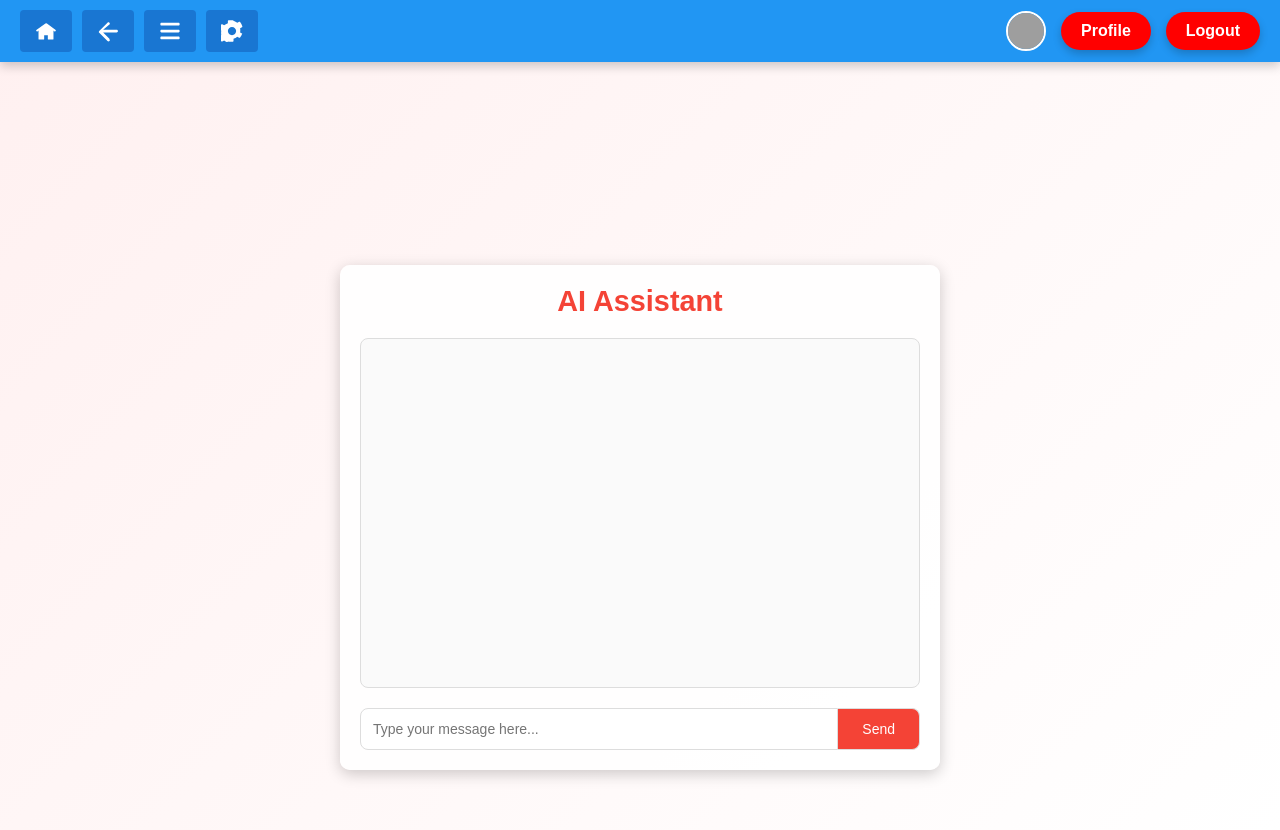
After one commit to DanteZarantes/ccc, a Django app: page /todolist/chat/ in a window 1280 px wide. The commit adds this page. Run offline with Django 5.2, Linux system fonts and the light colour scheme; a user stored in the database is signed in; grey boxes are pictures that could not be loaded.

Commit message:
nitial commit

```diff
--- /dev/null
+++ b/todolist/templates/chat_page.html
@@ -0,0 +1,161 @@
+{% load static %}
+
+<!DOCTYPE html>
+<html lang="en">
+<head>
+    <meta charset="UTF-8">
+    <title>AI Assistant</title>
+    <!-- Если нужно подключать стили, сделайте это здесь -->
+    <style>
+        /* Дополнительные стили для чата */
+        .chat-container {
+            margin: 40px auto;
+            width: 100%;
+            max-width: 600px;
+            background: rgba(255, 255, 255, 0.9);
+            border-radius: 10px;
+            box-shadow: 0 4px 15px rgba(0, 0, 0, 0.2);
+            padding: 20px;
+            z-index: 2; /* Чтобы было над плавающими элементами */
+            position: relative;
+        }
+        .chat-title {
+            text-align: center;
+            color: #f44336;
+            margin-bottom: 20px;
+            font-size: 1.8rem;
+        }
+        #chat-window {
+            border: 1px solid #ddd;
+            border-radius: 8px;
+            width: 100%;
+            height: 350px;
+            overflow-y: auto;
+            padding: 15px;
+            background-color: #fafafa;
+            margin-bottom: 20px;
+        }
+        .message {
+            margin-bottom: 15px;
+            line-height: 1.5;
+            font-size: 14px;
+            padding: 8px 12px;
+            border-radius: 8px;
+        }
+        .user {
+            background-color: #e7f0fd;
+            color: #064579;
+            text-align: right;
+        }
+        .gpt {
+            background-color: #e6f7e6;
+            color: #256029;
+            text-align: left;
+        }
+        .input-area {
+            display: flex;
+            width: 100%;
+        }
+        #user-message {
+            flex: 1;
+            padding: 12px;
+            font-size: 14px;
+            border: 1px solid #ddd;
+            border-top-left-radius: 8px;
+            border-bottom-left-radius: 8px;
+            outline: none;
+        }
+        #send-btn {
+            padding: 12px 24px;
+            font-size: 14px;
+            border: 1px solid #ddd;
+            border-top-right-radius: 8px;
+            border-bottom-right-radius: 8px;
+            background-color: #f44336;
+            color: #fff;
+            cursor: pointer;
+            transition: background-color 0.3s ease;
+            border-left: none;
+        }
+        #send-btn:hover {
+            background-color: #d32f2f;
+        }
+    </style>
+</head>
+<body>
+    <!-- Включаем ваш header.html, где, возможно, уже есть:
+         - навбар
+         - плавающие круги
+         - красная волна
+         - sidebar
+         - и т.д.
+    -->
+    {% include 'header.html' %}
+
+    <!-- Основной контент страницы: блок для чата -->
+    <div class="main-content">
+        <div class="chat-container">
+            <h2 class="chat-title">AI Assistant</h2>
+            <div id="chat-window"></div>
+            <div class="input-area">
+                <input type="text" id="user-message" placeholder="Type your message here..." />
+                <button id="send-btn">Send</button>
+            </div>
+        </div>
+    </div>
+
+    <!-- JS-логика для чата -->
+    <script>
+      const chatWindow = document.getElementById('chat-window');
+      const userMessageInput = document.getElementById('user-message');
+      const sendBtn = document.getElementById('send-btn');
+
+      sendBtn.addEventListener('click', async () => {
+        const userMessage = userMessageInput.value.trim();
+        if (!userMessage) return;
+
+        // Отображаем сообщение пользователя
+        const userMsgDiv = document.createElement('div');
+        userMsgDiv.classList.add('message', 'user');
+        userMsgDiv.innerHTML = `<strong>You:</strong> ${userMessage}`;
+        chatWindow.appendChild(userMsgDiv);
+        userMessageInput.value = '';
+
+        try {
+          const response = await fetch('/chat_api/', {
+            method: 'POST',
+            headers: {
+              'Content-Type': 'application/x-www-form-urlencoded'
+            },
+            body: `message=${encodeURIComponent(userMessage)}`
+          });
+          const data = await response.json();
+
+          const gptMsgDiv = document.createElement('div');
+          gptMsgDiv.classList.add('message', 'gpt');
+          if (data.answer) {
+            gptMsgDiv.innerHTML = `<strong>GPT:</strong> ${data.answer}`;
+          } else {
+            gptMsgDiv.innerHTML = `<strong>GPT:</strong> No valid answer received.`;
+          }
+          chatWindow.appendChild(gptMsgDiv);
+        } catch (error) {
+          const errDiv = document.createElement('div');
+          errDiv.classList.add('message');
+          errDiv.style.color = 'red';
+          errDiv.innerHTML = `<strong>Error:</strong> ${error.message}`;
+          chatWindow.appendChild(errDiv);
+        }
+        // Прокрутить вниз
+        chatWindow.scrollTop = chatWindow.scrollHeight;
+      });
+
+      // Отправка по Enter
+      userMessageInput.addEventListener('keypress', function(e) {
+        if (e.key === 'Enter') {
+          sendBtn.click();
+        }
+      });
+    </script>
+</body>
+</html>
--- a/todolist/templates/header.html
+++ b/todolist/templates/header.html
@@ -272,6 +272,9 @@
         <a href="{% url 'dashboard_view' %}">Dashboard</a>
         <a href="{% url 'kanban_view' %}">Kanban Board</a>
         <a href="{% url 'task_filter_view' %}">Task Filter</a>
+
+        <!-- Добавляем ссылку на чат-ассистента -->
+        <a href="{% url 'chat_page' %}">AI Assistant</a>
     </div>
 
     <div class="main-content">
--- a/todolist/urls.py
+++ b/todolist/urls.py
@@ -65,4 +65,8 @@ urlpatterns = [
     path('terms-of-service/', views.terms_of_service, name='terms_of_service'),
     path('privacy-policy/', views.privacy_policy, name='privacy_policy'),
     path('contact-support/', views.contact_support, name='contact_support'),
+
+    # NEW: routes for GPT-ассистента
+    path('chat_api/', views.chat_api, name='chat_api'),
+    path('chat/', views.chat_page, name='chat_page'),
 ]
--- a/todolist/views.py
+++ b/todolist/views.py
@@ -12,6 +12,11 @@ from django.views.decorators.csrf import csrf_exempt
 import json
 import datetime
 from django.utils import timezone
+
+# =============== НОВОЕ: импорт для GPT ===============
+import openai
+from django.conf import settings
+# =====================================================
 
 User = get_user_model()
 
@@ -364,7 +369,7 @@ def task_filter_view(request):
 
 
 # ===============================
-# New view for updating task status via AJAX
+# End of new views
 # ===============================
 
 @login_required
@@ -394,10 +399,6 @@ def update_task_status(request):
             return JsonResponse({'success': False, 'error': 'Task not found'}, status=404)
     return JsonResponse({'success': False, 'error': 'Invalid request method'}, status=405)
 
-
-# ===============================
-# End of new views
-# ===============================
 
 @login_required
 def projects(request):
@@ -467,3 +468,61 @@ def contact_support(request):
         # Здесь можно добавить логику: отправить письмо, сохранить в БД, etc.
         # return redirect(...)  # после успешной отправки
     return render(request, 'contact_support.html')
+
+
+# ===============================
+# НОВОЕ: GPT-ассистент (chat_api + тестовая страница)
+# ===============================
+
+@login_required
+@csrf_exempt
+def chat_api(request):
+    """
+    Принимает POST с полем 'message' и возвращает ответ GPT в JSON.
+    Хранит историю в сессии, чтобы GPT "помнил" контекст.
+    """
+    if request.method == "POST":
+        user_message = request.POST.get("message", "")
+        if not user_message:
+            return JsonResponse({"error": "No message provided."}, status=400)
+
+        # Инициируем или берём историю чата из сессии
+        conversation_history = request.session.get("gpt_history", [])
+        if not conversation_history:
+            # Пример system-промпта: можно описать роль ассистента
+            conversation_history = [
+                {"role": "system", "content": "You are a helpful assistant that helps with tasks."}
+            ]
+
+        # Добавляем новое сообщение
+        conversation_history.append({"role": "user", "content": user_message})
+
+        # Указываем ключ
+        openai.api_key = settings.OPENAI_API_KEY
+
+        try:
+            response = openai.ChatCompletion.create(
+                model="gpt-3.5-turbo",  # Или 'gpt-4', если есть доступ
+                messages=conversation_history,
+                max_tokens=512,
+                temperature=0.7,
+            )
+            gpt_answer = response.choices[0].message["content"]
+        except Exception as e:
+            return JsonResponse({"error": str(e)}, status=500)
+
+        # Сохраняем ответ ассистента
+        conversation_history.append({"role": "assistant", "content": gpt_answer})
+        request.session["gpt_history"] = conversation_history
+
+        return JsonResponse({"answer": gpt_answer}, status=200)
+    else:
+        return JsonResponse({"error": "Only POST method allowed."}, status=405)
+
+
+@login_required
+def chat_page(request):
+    """
+    Тестовая страница для чата GPT.
+    """
+    return render(request, 'chat_page.html')
```
Also changed, not shown: covject1/settings.py (+27 -31 lines), todolist/services.py (added, +22 -0 lines), db.sqlite3.
